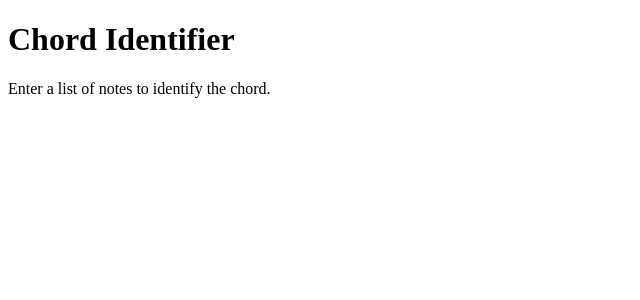
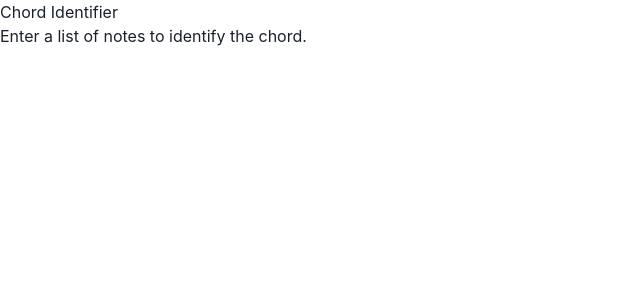
Before and after one commit to cswylie/ChordIdentifier, a React (Vite) app in the folder frontend/: page / in a window 1280 px wide. Shown: the top 300 px of the page, without its empty margins (0-640 px from the left). Built offline with nearby package versions, Linux system fonts and the light colour scheme.

Commit message:
Added stuff for app.tsx

```diff
--- a/frontend/src/App.tsx
+++ b/frontend/src/App.tsx
@@ -1,11 +1,14 @@
 import React from 'react';
+import { ChakraProvider } from '@chakra-ui/react';
 
 const App: React.FC = () => {
   return (
-    <div>
-      <h1>Chord Identifier</h1>
-      <p>Enter a list of notes to identify the chord.</p>
-    </div>
+    <ChakraProvider>
+      <div>
+        <h1>Chord Identifier</h1>
+        <p>Enter a list of notes to identify the chord.</p>
+      </div>
+    </ChakraProvider>
   );
 };
 
```
